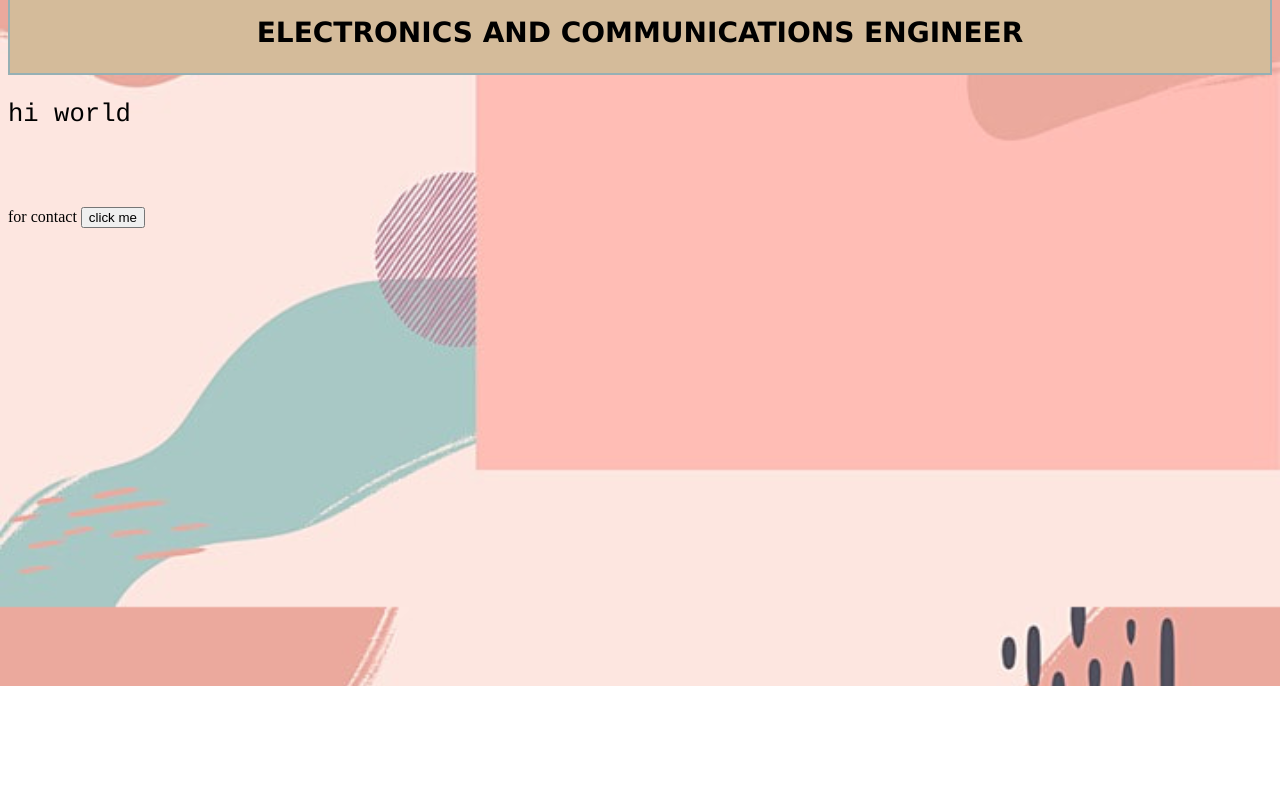
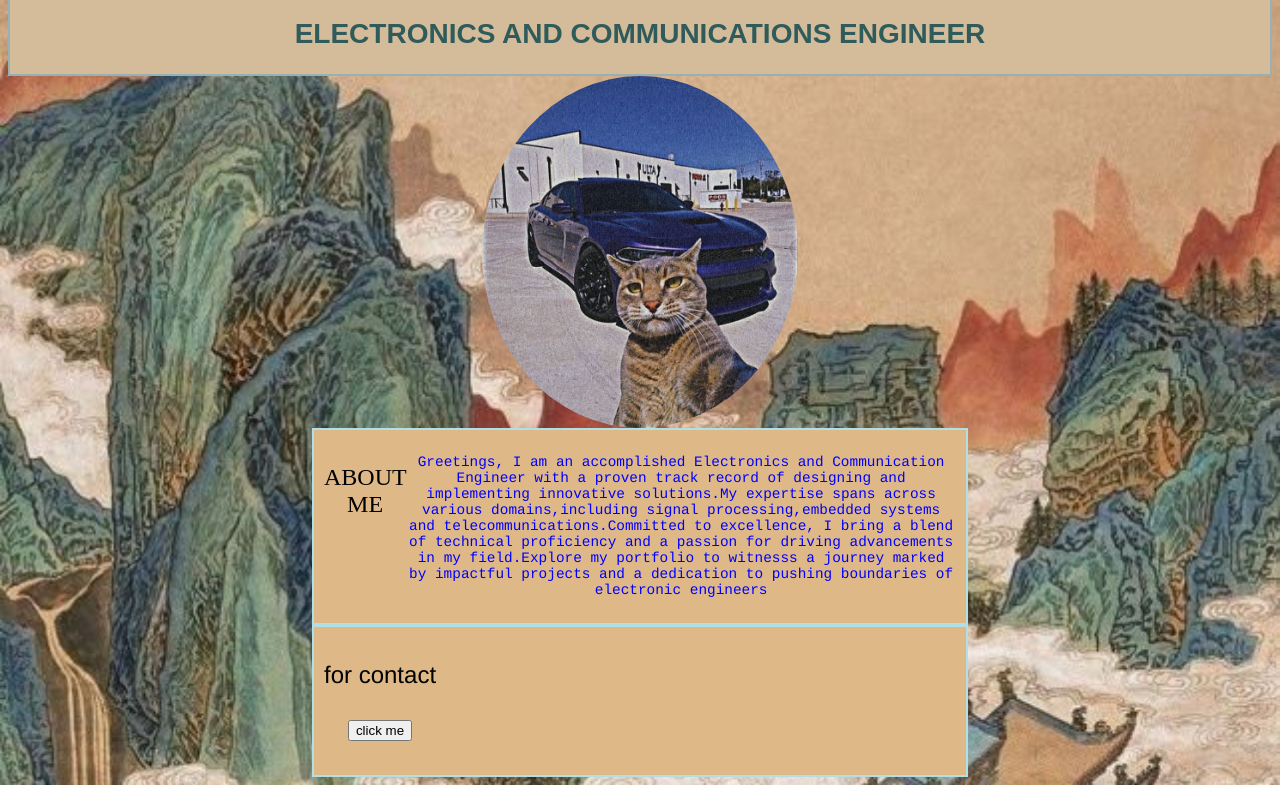
Before and after one commit to V5hnu/FISAT, a plain HTML site: page index.html in a window 1280 px wide. Shown: the part 114-899 px from the top of the page. Before the commit the page ends 800 px from the top, so only its background shows below. Drawn offline with Linux system fonts and the light colour scheme.

Commit message:
new portfolio

```diff
--- a/index.html
+++ b/index.html
@@ -11,11 +11,20 @@
      <h1 class="head">P M VISHNU</h1>
      <h2 class="head2">ELECTRONICS AND COMMUNICATIONS ENGINEER</h2>
 </div>
-   <div><p class="para">hi world</br></div>
-    <img src="" alt=""></p></br>
-   <div>
-    for contact <button onclick="document.location='./contact.html'" target="_blank" >click me</button>
-   </div>
-    </p>
+
+    <div><img src="./images/profile pic.jpg" alt="" class="center">
+    </div>
+    <div class="newestinfo"> <div class ="contentbody">
+        <p> ABOUT ME</p>
+        <p class="para">Greetings, I am an accomplished Electronics and Communication Engineer with a proven track record of designing and implementing innovative solutions.My expertise spans across various domains,including signal processing,embedded systems and telecommunications.Committed to excellence, I bring a blend of technical proficiency and a passion for driving advancements in my field.Explore my portfolio to witnesss a journey marked by impactful projects and a dedication to pushing boundaries of electronic engineers </p></div>
+
+
+
+
+   <div class="contactnew">
+    <div class="phonenew"><div><p>for contact</div><div> <p><button onclick="document.location='./contact.html'" target="_blank" >click me</button></p></div></div>
+
+   </div></div>
+
 </body>
 </html>
--- a/style.css
+++ b/style.css
@@ -3,8 +3,8 @@
 .head{
 
     text-align:center;
-    font-family: verdana;
-
+    font-family: Garamond;
+    color:crimson;
     font-size: 300%;
 
 
@@ -12,24 +12,16 @@
 }
 .head2{
     text-align:center;
-    font-family: verdana;
+    font-family: Arial, Helvetica, sans-serif;
     font-size: 175%;
+    color: rgb(47, 91, 91);
 }
     background-color:rgb(212, 187, 154);
     border: 2px solid rgb(150, 176, 180);
   }
 
-.para{
-    display: flex;
-
-
-
-    font-family: courier;
-    font-size: 160%;
-
-}
 body{
-    background-image:url('./images/portfolio background.jpg');
+    background-image:url('./images/background new.jpg');
     background-size: cover;
 
 
@@ -37,12 +29,78 @@ body{
 
 }
 .contactinfo{
+
     display: flex;
     background-color:burlywood;
     border: 2px solid powderblue;
-    margin: 50px;
-    padding: 40px;
+    margin: auto;
+
     font-family:Arial;
+
+
+
+    margin: auto;
+    width: 50%;
+    padding : 10px;
+
     text-align: center;
     font-size: 150%;
 }
+
+.center {
+
+    display: block;
+    margin-left: auto;
+    margin-right: auto;
+    width: 25%;
+    border-radius:50% ;
+
+}
+
+.newestinfo{
+    content:"";
+    clear :both;
+    display: table;
+    .contentbody{
+        display: flex;
+        background-color:burlywood;
+        border: 2px solid powderblue;
+        margin: auto;
+        width: 50%;
+        padding : 10px;
+
+        text-align: center;
+        font-size: 150%;
+    .para{
+        display: flex;
+       color: blue;
+
+
+        font-family: courier;
+        font-size: 60%;
+         }
+    }
+    .contactnew{
+            display: flex;
+            background-color:burlywood;
+            border: 2px solid powderblue;
+            margin: auto;
+            width: 50%;
+            padding : 10px;
+        .phonenew{
+        font-family: 'Franklin Gothic Medium';
+        text-align: center;
+        font-size: 150%;
+        }
+
+
+
+
+
+
+
+
+
+
+    }
+}
```
Also changed, not shown: contact.html (+3 -2 lines), images/background new.jpg (added), images/overview-Barack-Obama.webp (added), images/profile pic.jpg (added).
